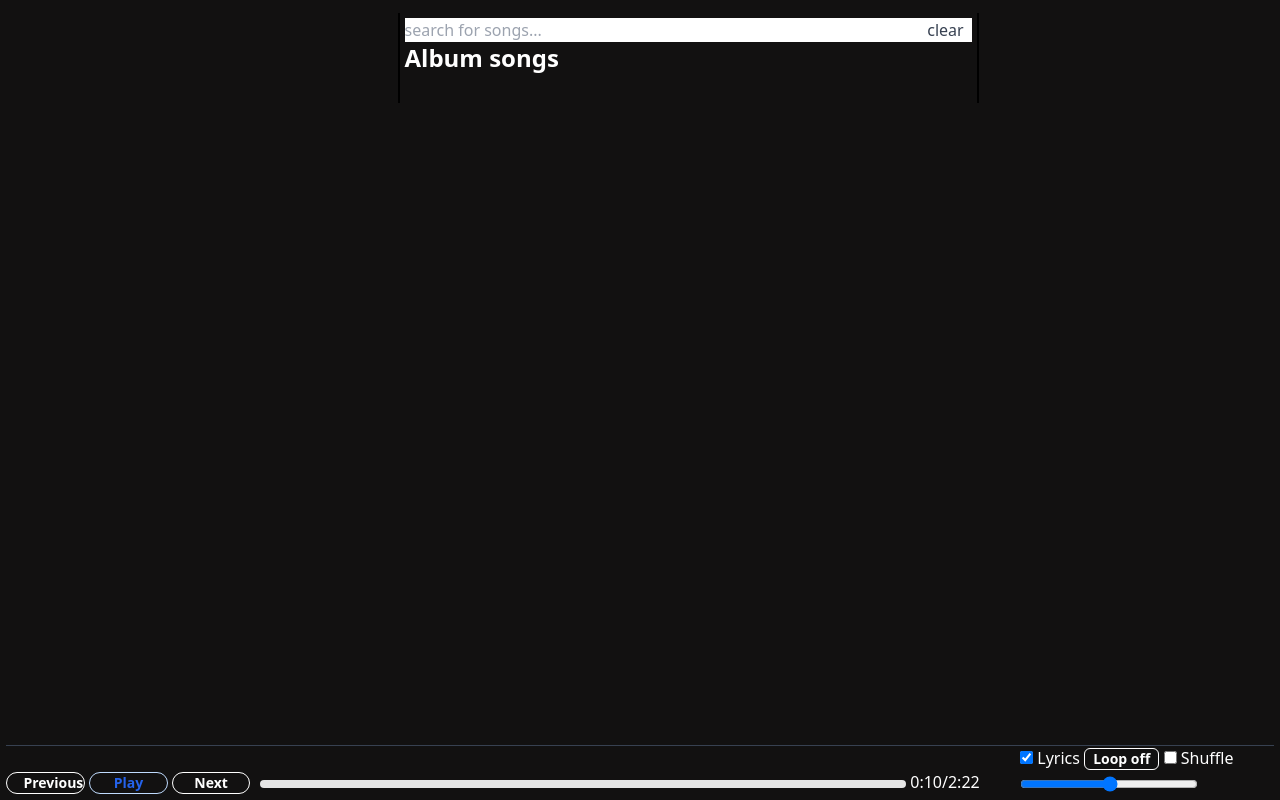
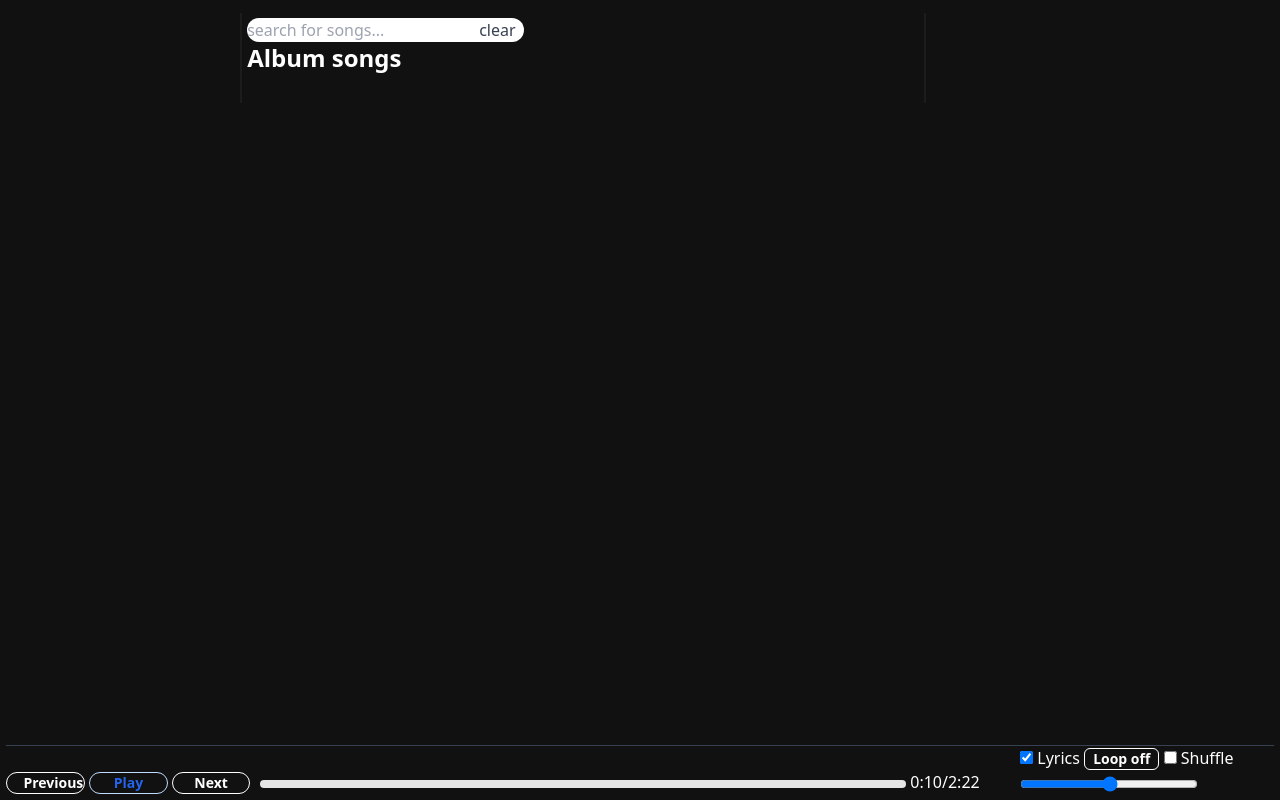
Before and after one commit to Tommy1250/Replay, an Electron app: page src/client/index.html in a window 1280 px wide. Drawn offline with Linux system fonts and the light colour scheme; no server answers.

Commit message:
more changes

```diff
--- a/src/client/index.html
+++ b/src/client/index.html
@@ -21,7 +21,7 @@
         display: grid;
         padding: .8rem;
         margin-bottom: 12vh;
-        grid-template-columns: 2fr 0fr 3fr 0fr 1.5fr;
+        grid-template-columns: 1fr 0fr 3fr 0fr 1.5fr;
     }
 
     .player {
@@ -93,7 +93,7 @@
     }
 
     .vl {
-        border-left: 2px solid black;
+        border-left: 2px solid rgb(28, 28, 28);
         height: 100%;
     }
 
@@ -111,8 +111,9 @@
         <div class="vl"></div>
         <div class="middle p-[5px]">
             <form id="searchForm" class="flex flex-row">
-                <input type="text" id="search" class="text-black flex-grow" placeholder="search for songs...">
-                <button type="submit" id="clearSearch" class="px-1 bg-white border-white text-gray-700 hover:text-gray-400">clear</button>
+                <input type="text" id="search" class="text-black flex-grow-0 rounded-l-full w-1/3" placeholder="search for songs...">
+                <button type="submit" id="clearSearch"
+                    class="px-1 bg-white border-white text-gray-700 hover:text-gray-400 rounded-r-full">clear</button>
             </form>
             <h1 id="currentplaylist" class="text-2xl font-semibold">Album songs</h1>
             <br>
@@ -131,13 +132,15 @@
 
         <div class="up-left">
             <hr class="border-gray-700">
-            <input type="checkbox" id="lysw" onclick="document.getElementById('lyrics').style.visibility = this.checked ? 'visible' : 'hidden';" checked />
+            <input type="checkbox" id="lysw"
+                onclick="document.getElementById('lyrics').style.visibility = this.checked ? 'visible' : 'hidden';"
+                checked />
             <label for="lysw">Lyrics</label>
             <button id="loop"
                 class="px-1 py-[0.7] text-sm rounded-md text-white font-semibold border border-white hover:text-black hover:bg-blue-600 hover:border-transparent">
                 Loop off
             </button>
-            <input type="checkbox" id="shuffle"/>
+            <input type="checkbox" id="shuffle" />
             <label for="shuffle">Shuffle</label>
         </div>
 
```
Also changed, not shown: src/client/style.css.
